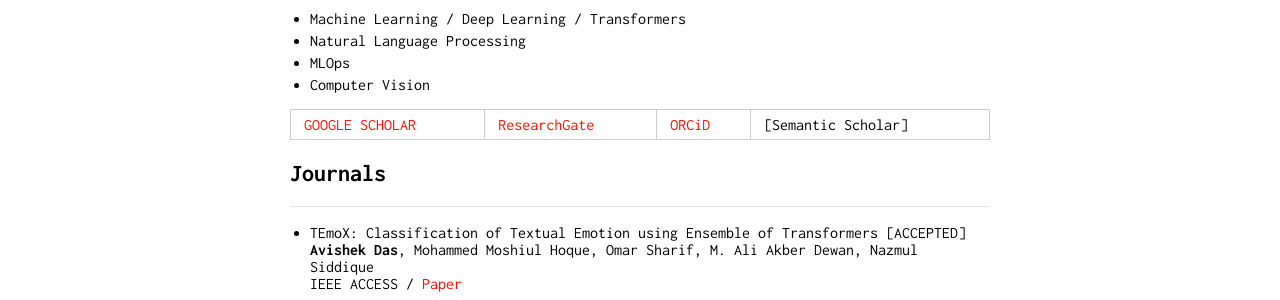
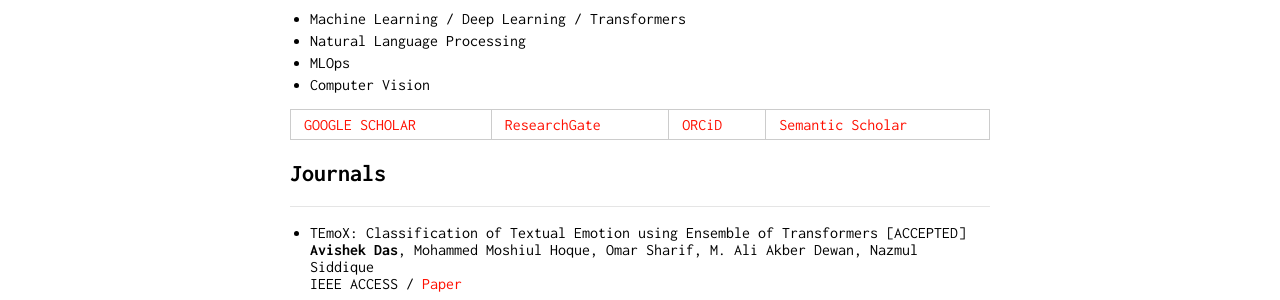
Before and after one commit to imtinan39/resume_template, a Jekyll site: the page built from publication.md, in a window 1280 px wide. Shown: the part 231-531 px from the top of the page. Built offline with Jekyll 4.4.1, drawn with Linux system fonts in a browser that asks for light colours; part of the change alters nothing that is shown.

```diff
--- a/publication.md
+++ b/publication.md
@@ -11,7 +11,7 @@ layout: default
 * MLOps
 * Computer Vision
 
-[GOOGLE SCHOLAR](https://scholar.google.com/citations?user=vmA2X1kAAAAJ) | [ResearchGate](https://www.researchgate.net/profile/Avishek-Das-11) | [ORCiD](https://orcid.org/my-orcid?orcid=0000-0002-1589-8322) | [Semantic Scholar]
+[GOOGLE SCHOLAR](https://scholar.google.com/citations?user=vmA2X1kAAAAJ) | [ResearchGate](https://www.researchgate.net/profile/Avishek-Das-11) | [ORCiD](https://orcid.org/my-orcid?orcid=0000-0002-1589-8322) | [Semantic Scholar](https://www.semanticscholar.org/author/Avishek-Das/2113241072)
 
 ## Journals
 ---
```
